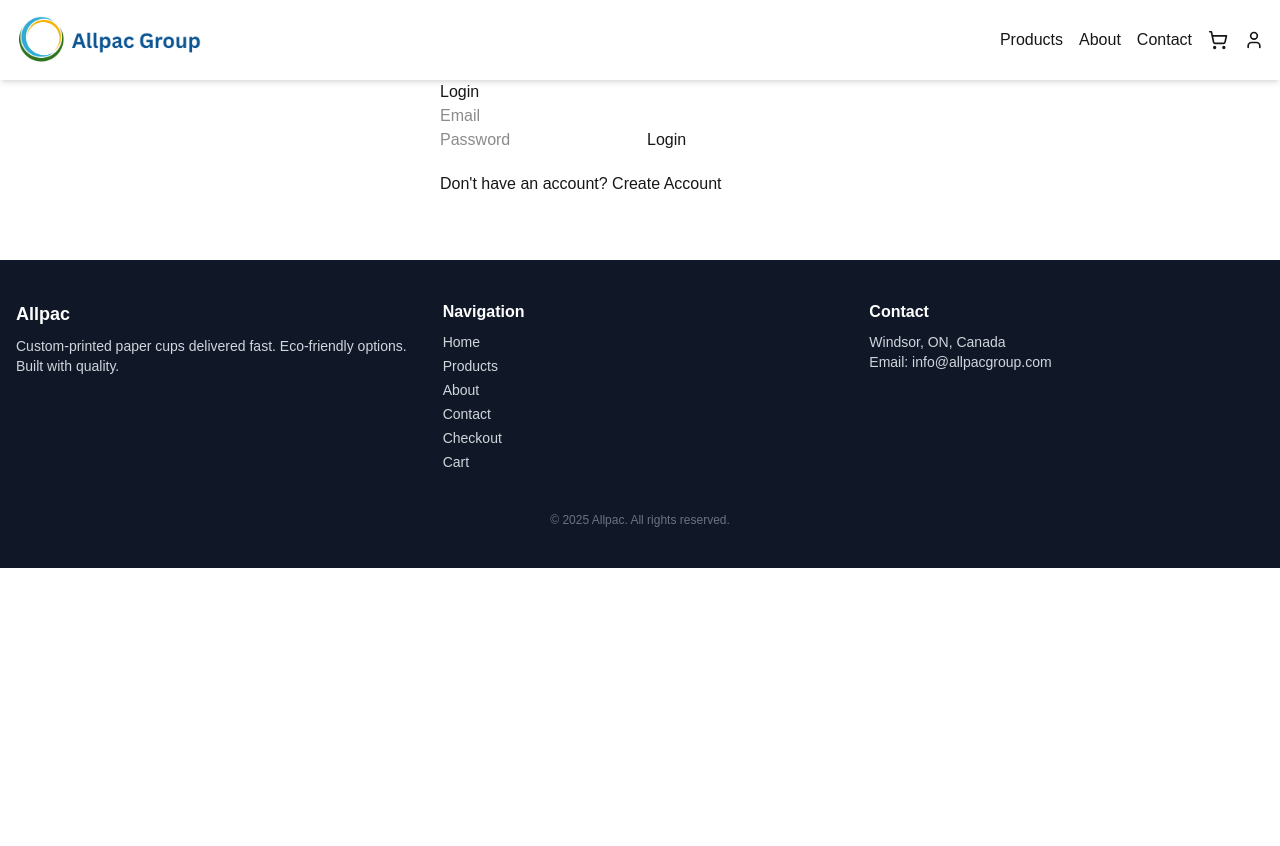
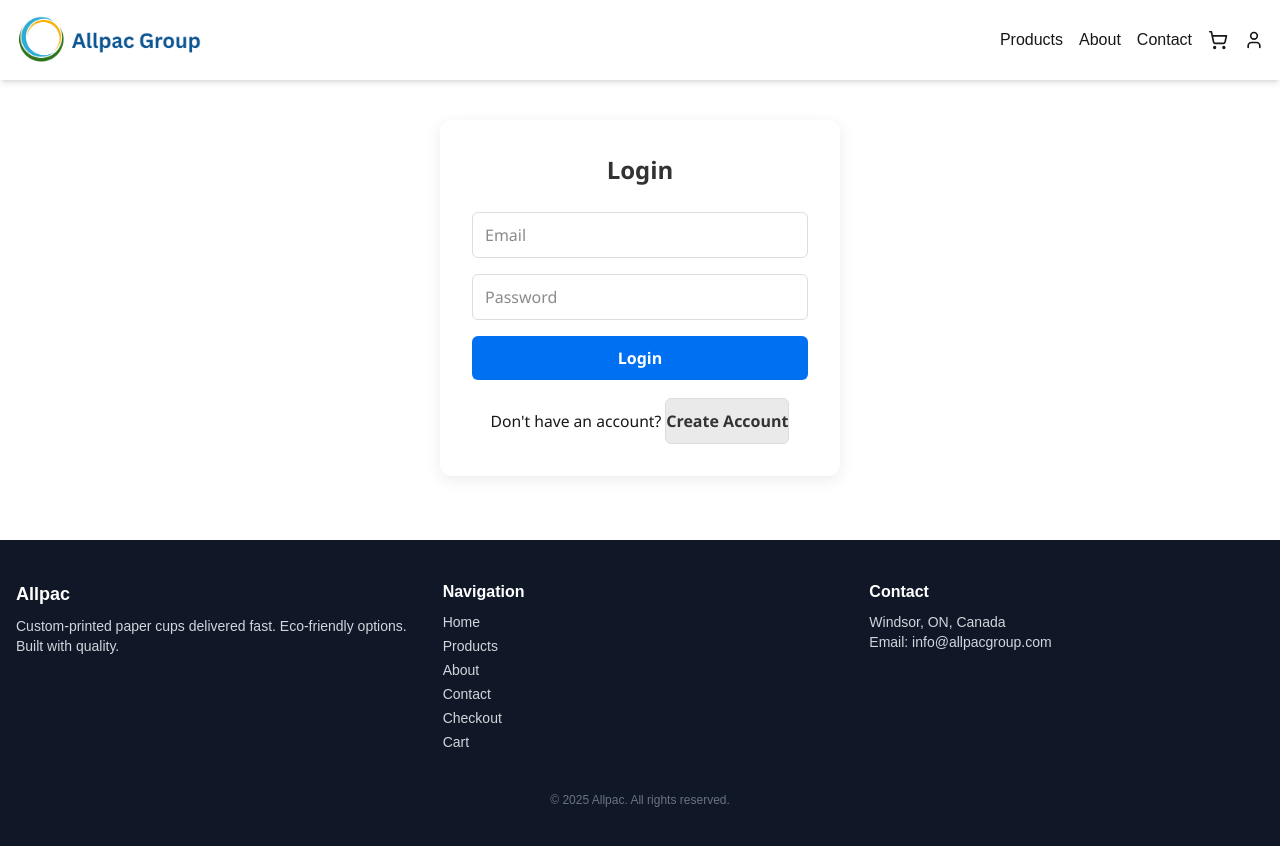
Before and after one commit to Emadedin1/allpacstore, a Next.js app in the folder frontend/: page /login in a window 1280 px wide. Before the commit the page ends 800 px from the top, so only its background shows below. Built offline with nearby package versions, Linux system fonts and the light colour scheme.

Commit message:
Update LoginPage.jsx

```diff
--- a/frontend/src/components/LoginPage.jsx
+++ b/frontend/src/components/LoginPage.jsx
@@ -1,6 +1,75 @@
 "use client";
 
 import React, { useState } from "react";
+
+const styles = {
+  container: {
+    maxWidth: 400,
+    margin: "40px auto",
+    padding: "32px",
+    borderRadius: "12px",
+    background: "#fff",
+    boxShadow: "0 4px 16px rgba(0,0,0,0.08)",
+    fontFamily: "Segoe UI, Roboto, Arial, sans-serif",
+  },
+  title: {
+    textAlign: "center",
+    marginBottom: 24,
+    fontWeight: 600,
+    fontSize: "1.5rem",
+    color: "#333",
+  },
+  form: {
+    display: "flex",
+    flexDirection: "column",
+    gap: "16px",
+  },
+  input: {
+    padding: "10px 12px",
+    borderRadius: "6px",
+    border: "1px solid #ddd",
+    fontSize: "1rem",
+    outline: "none",
+    transition: "border-color 0.2s",
+  },
+  inputFocus: {
+    borderColor: "#0070f3",
+  },
+  button: {
+    padding: "10px 0",
+    borderRadius: "6px",
+    border: "none",
+    background: "#0070f3",
+    color: "#fff",
+    fontWeight: 600,
+    fontSize: "1rem",
+    cursor: "pointer",
+    transition: "background 0.2s",
+  },
+  buttonAlt: {
+    background: "#eaeaea",
+    color: "#333",
+    border: "1px solid #ddd",
+    marginLeft: "4px",
+  },
+  error: {
+    color: "#e00",
+    textAlign: "center",
+    fontSize: "0.98rem",
+    marginTop: "4px",
+  },
+  success: {
+    color: "#090",
+    textAlign: "center",
+    fontSize: "0.98rem",
+    marginTop: "4px",
+  },
+  switch: {
+    marginTop: 18,
+    textAlign: "center",
+    fontSize: "0.98rem",
+  },
+};
 
 export default function LoginPage({ mode: initialMode = "login" }) {
   const [mode, setMode] = useState(initialMode);
@@ -9,6 +78,7 @@ export default function LoginPage({ mode: initialMode = "login" }) {
   const [name, setName] = useState("");
   const [error, setError] = useState("");
   const [success, setSuccess] = useState("");
+  const [focus, setFocus] = useState(null);
 
   const handleSubmit = async (e) => {
     e.preventDefault();
@@ -34,7 +104,6 @@ export default function LoginPage({ mode: initialMode = "login" }) {
             ? "Login successful!"
             : "Account created! You can now log in."
         );
-        // Optionally redirect or update UI here
       } else {
         setError(data.error || "Failed");
       }
@@ -44,14 +113,22 @@ export default function LoginPage({ mode: initialMode = "login" }) {
   };
 
   return (
-    <div style={{ maxWidth: 400, margin: "auto" }}>
-      <h2>{mode === "login" ? "Login" : "Create Account"}</h2>
-      <form onSubmit={handleSubmit}>
+    <div style={styles.container}>
+      <div style={styles.title}>
+        {mode === "login" ? "Login" : "Create Account"}
+      </div>
+      <form style={styles.form} onSubmit={handleSubmit}>
         {mode === "register" && (
           <input
             type="text"
             placeholder="Name"
             value={name}
+            style={{
+              ...styles.input,
+              ...(focus === "name" ? styles.inputFocus : {}),
+            }}
+            onFocus={() => setFocus("name")}
+            onBlur={() => setFocus(null)}
             onChange={(e) => setName(e.target.value)}
             required
           />
@@ -60,6 +137,12 @@ export default function LoginPage({ mode: initialMode = "login" }) {
           type="email"
           placeholder="Email"
           value={email}
+          style={{
+            ...styles.input,
+            ...(focus === "email" ? styles.inputFocus : {}),
+          }}
+          onFocus={() => setFocus("email")}
+          onBlur={() => setFocus(null)}
           onChange={(e) => setEmail(e.target.value)}
           required
         />
@@ -67,27 +150,41 @@ export default function LoginPage({ mode: initialMode = "login" }) {
           type="password"
           placeholder="Password"
           value={password}
+          style={{
+            ...styles.input,
+            ...(focus === "password" ? styles.inputFocus : {}),
+          }}
+          onFocus={() => setFocus("password")}
+          onBlur={() => setFocus(null)}
           onChange={(e) => setPassword(e.target.value)}
           required
         />
-        <button type="submit">
+        <button type="submit" style={styles.button}>
           {mode === "login" ? "Login" : "Register"}
         </button>
-        {error && <div style={{ color: "red" }}>{error}</div>}
-        {success && <div style={{ color: "green" }}>{success}</div>}
+        {error && <div style={styles.error}>{error}</div>}
+        {success && <div style={styles.success}>{success}</div>}
       </form>
-      <div style={{ marginTop: 20 }}>
+      <div style={styles.switch}>
         {mode === "login" ? (
           <span>
-            Don&apos;t have an account?{" "}
-            <button type="button" onClick={() => setMode("register")}>
+            Don&apos;t have an account?
+            <button
+              type="button"
+              style={{ ...styles.button, ...styles.buttonAlt }}
+              onClick={() => setMode("register")}
+            >
               Create Account
             </button>
           </span>
         ) : (
           <span>
-            Already have an account?{" "}
-            <button type="button" onClick={() => setMode("login")}>
+            Already have an account?
+            <button
+              type="button"
+              style={{ ...styles.button, ...styles.buttonAlt }}
+              onClick={() => setMode("login")}
+            >
               Login
             </button>
           </span>
```
